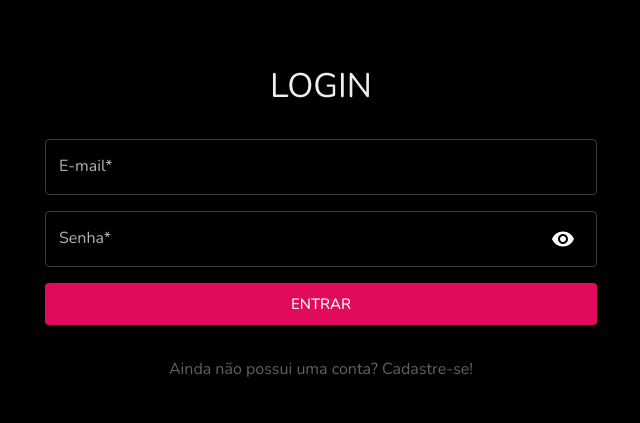
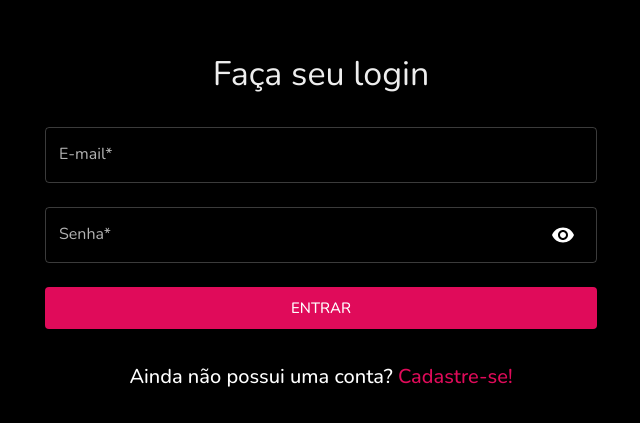
Before and after one commit to devRafaCoelho/records-system-front, a React (Vite) app in the folder records-system/: page /login in a window 1280 px wide. Shown: the part 177-600 px from the top of the page, without its empty margins (319-959 px from the left). Built offline with nearby package versions, Linux system fonts and the light colour scheme.

Commit message:
review login page

```diff
--- a/records-system/src/components/LoginForm/index.tsx
+++ b/records-system/src/components/LoginForm/index.tsx
@@ -69,7 +69,7 @@ export default function LoginForm() {
 
   return (
     <Container component="form" maxWidth="sm" onSubmit={handleSubmit(onSubmit)}>
-      <Grid container spacing={2}>
+      <Grid container spacing={3}>
         <Grid item xs={12}>
           <Input name="email" type="email" label="E-mail*" register={register} errors={errors} />
         </Grid>
--- a/records-system/src/pages/Login/index.tsx
+++ b/records-system/src/pages/Login/index.tsx
@@ -1,21 +1,19 @@
 import { Typography } from '@mui/material';
 import LoginForm from '../../components/LoginForm';
-import { MainContainer, StyledLink, StyledTypography } from '../../styles/styles';
+import { MainContainer, StyledLink } from '../../styles/styles';
 
 export default function Login() {
   return (
     <MainContainer>
       <Typography variant="h4" color="grey.200">
-        LOGIN
+        Faça seu login
       </Typography>
 
       <LoginForm />
 
-      <StyledLink to="/userRegister">
-        <StyledTypography variant="body1" color="grey.700">
-          Ainda não possui uma conta? Cadastre-se!
-        </StyledTypography>
-      </StyledLink>
+      <Typography variant="h6">
+        Ainda não possui uma conta? <StyledLink to="/register">Cadastre-se!</StyledLink>
+      </Typography>
     </MainContainer>
   );
 }
--- a/records-system/src/pages/Register/index.tsx
+++ b/records-system/src/pages/Register/index.tsx
@@ -1,7 +1,6 @@
 import { Typography } from '@mui/material';
 import UserRegisterForm from '../../components/UserRegisterForm';
-import { MainContainer } from '../../styles/styles';
-import { StyledLink } from './styles';
+import { MainContainer, StyledLink } from '../../styles/styles';
 
 export default function Register() {
   return (
@@ -11,7 +10,7 @@ export default function Register() {
       <UserRegisterForm />
 
       <Typography variant="h6">
-        Já possui uma conta? Faça seu <StyledLink to="/login">Login</StyledLink>
+        Já possui uma conta? Faça seu <StyledLink to="/login">Login!</StyledLink>
       </Typography>
     </MainContainer>
   );
--- a/records-system/src/pages/Register/styles.ts
+++ /dev/null
@@ -1,16 +0,0 @@
-import { css } from '@mui/material';
-import { styled } from '@mui/system';
-import { Link } from 'react-router-dom';
-
-export const StyledLink = styled(Link)`
-  ${({ theme }) => css`
-    color: ${theme.palette.primary.main};
-    text-decoration: none;
-    transition: 0.2s all ease-in-out;
-
-    &:hover {
-      transition: 0.4s all ease-in-out;
-      color: ${theme.palette.primary.dark};
-    }
-  `}
-`;
--- a/records-system/src/styles/styles.ts
+++ b/records-system/src/styles/styles.ts
@@ -1,5 +1,5 @@
 import { LoadingButton } from '@mui/lab';
-import { Container, Typography, TextField, css, styled } from '@mui/material';
+import { Container, TextField, css, styled } from '@mui/material';
 import { Link } from 'react-router-dom';
 
 export const MainContainer = styled(Container)`
@@ -23,16 +23,14 @@ export const SecondContainer = styled(Container)`
 `;
 
 export const StyledLink = styled(Link)`
-  text-decoration: none;
-`;
-
-export const StyledTypography = styled(Typography)`
   ${({ theme }) => css`
-    transition: 0.4s all ease-in-out;
+    color: ${theme.palette.primary.main};
+    text-decoration: none;
+    transition: 0.2s all ease-in-out;
 
     &:hover {
       transition: 0.4s all ease-in-out;
-      color: ${theme.palette.grey[200]};
+      color: ${theme.palette.primary.dark};
     }
   `}
 `;
```
